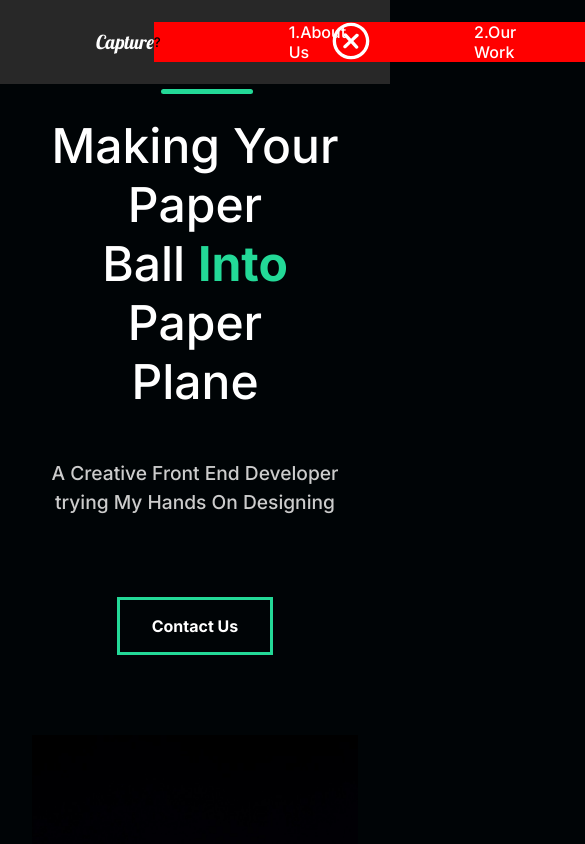
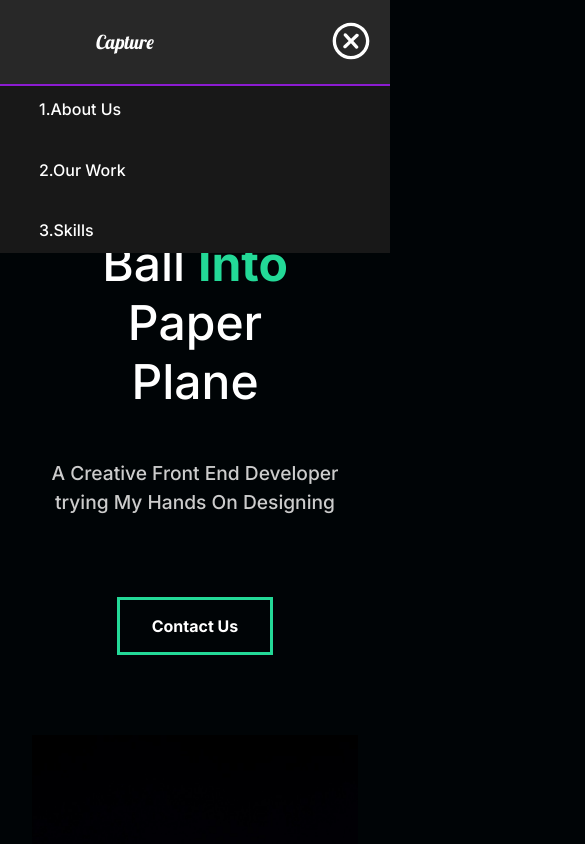
Before and after one commit to hrushi-thorat/react-portfolio, a React (Create React App) app: page / in a window 390 px wide. Both pictures are taken after a click on the icon 350 px from the left and 40 px from the top of the page. Shown: the top 844 px of the page, 585 px wide, since content can reach past the window. Built offline with nearby package versions, Linux system fonts and the light colour scheme.

Commit message:
adding hamberger menu for mobile

```diff
--- a/src/App.js
+++ b/src/App.js
@@ -4,7 +4,7 @@ import AboutUs from "./pages/AboutUs";
 import Skills from "./pages/Skills";
 import OurWork from "./pages/OurWork";
 import Nav from "./components/Nav";
-import MovieDetail from "./pages/movieDetails";
+
 // Import Styles
 import GlobalStyle from "./components/GlobalStyleComponents";
 // Import React Router
@@ -26,9 +26,7 @@ function App() {
           <Route path="/work" exact>
             <OurWork />
           </Route>
-          <Route path="/work/:id">
-            <MovieDetail />
-          </Route>
+
           <Route path="/contact">
             <Skills />
           </Route>
--- a/src/components/Burger.js
+++ /dev/null
@@ -1,47 +0,0 @@
-import React from "react";
-import styled from "styled-components";
-
-const Burger = () => {
-  return (
-    <>
-      <StyledBurger>
-        <div />
-        <div />
-        <div />
-      </StyledBurger>
-    </>
-  );
-};
-
-const StyledBurger = styled.div`
-  position: absolute;
-  pointer-events: none;
-  top: 5%;
-  right: 2%;
-  display: flex;
-  flex-direction: column;
-  justify-content: space-around;
-  width: 2rem;
-  height: 2rem;
-  background: transparent;
-  border: none;
-  cursor: pointer;
-  padding: 0;
-  z-index: 10;
-
-  &:focus {
-    outline: none;
-  }
-
-  div {
-    width: 2rem;
-    height: 0.25rem;
-    background: white;
-    border-radius: 10px;
-    transition: all 0.3s linear;
-    position: relative;
-    transform-origin: 1px;
-  }
-`;
-
-export default Burger;
--- a/src/components/MobileNavigation.js
+++ b/src/components/MobileNavigation.js
@@ -3,7 +3,7 @@ import { motion } from "framer-motion";
 import NavLinks from "./NavLinks";
 import { useState } from "react";
 //hamberger menu icon
-import Burger from "./Burger";
+
 import { CgMenuRound } from "react-icons/cg";
 import { CgCloseO } from "react-icons/cg";
 const MobileNavigation = () => {
@@ -24,10 +24,13 @@ const MobileNavigation = () => {
       <CgCloseO onClick={toggle} size="40px" color="white" />
     </BurgerMEnu>
   );
+
+  const CloseMobileMenu = () => setOpen(false);
   return (
     <MobileNavigationDiv>
-      {open ? closeIcon : hambergerIcon}?{/* <Burger onClick={toggle} /> */}
-      {open && <NavLinks />}
+      {open ? closeIcon : hambergerIcon}
+
+      {open && <NavLinks isMobile={true} CloseMobileMenu={CloseMobileMenu} />}
     </MobileNavigationDiv>
   );
 };
@@ -39,7 +42,6 @@ const MobileNavigationDiv = styled(motion.div)`
   display: none;
   @media (max-width: 990px) {
     display: flex;
-    background: red;
     align-items: center;
   }
 `;
--- a/src/components/Nav.js
+++ b/src/components/Nav.js
@@ -28,14 +28,33 @@ const StyledNav = styled.nav`
   align-items: center;
   padding: 1rem 6rem;
   background: #282828;
+  @media (max-width: 990px) {
+    opacity: 1;
+  }
   a {
     text-decoration: none;
     color: white;
+    @media (max-width: 990px) {
+      :hover {
+        color: #8c1cd1;
+      }
+    }
   }
   ul {
     list-style: none;
     display: flex;
     justify-content: space-between;
+    @media (max-width: 990px) {
+      flex-direction: column;
+      position: absolute;
+      top: 10vh;
+      right: 0;
+      width: 100%;
+      height: 20vh;
+      background: #181818;
+      border-top: 2px solid #8c1cd1;
+      padding: 0.8rem 0rem;
+    }
   }
   #logo {
     font-size: 1.2rem;
@@ -45,6 +64,9 @@ const StyledNav = styled.nav`
   li {
     padding-left: 8rem;
     position: relative;
+    @media (max-width: 990px) {
+      padding-left: 10%;
+    }
   }
 `;
 
@@ -57,8 +79,8 @@ const Line = styled(motion.div)`
   left: 60%;
   border-radius: 6rem;
 
-  @media (max-width: 1300px) {
-    left: 0%;
+  @media (max-width: 990px) {
+    display: none;
   }
 `;
 export default Nav;
--- a/src/components/NavLinks.js
+++ b/src/components/NavLinks.js
@@ -2,36 +2,53 @@ import React from "react";
 import styled from "styled-components";
 import { Link } from "react-router-dom";
 import { motion } from "framer-motion";
-import Navigation from "./Navigation";
 import { useLocation } from "react-router";
-const NavLinks = () => {
+const NavLinks = (props) => {
+  const animateFrom = { opacity: 0, y: -40 };
+  const animateto = { opacity: 1, y: 0 };
+
   const { pathname } = useLocation();
   return (
     <ul>
-      <li>
+      <motion.li
+        initial={animateFrom}
+        animate={animateto}
+        transition={{ delay: 0.05 }}
+        onClick={() => props.isMobile && props.CloseMobileMenu()}
+      >
         <Link to="/">1.About Us</Link>
         <Line
           transition={{ duration: 0.75 }}
           initial={{ width: "0%" }}
           animate={{ width: pathname === "/" ? "50%" : "0%" }}
         />
-      </li>
-      <li>
+      </motion.li>
+      <motion.li
+        initial={animateFrom}
+        animate={animateto}
+        transition={{ delay: 0.1 }}
+        onClick={() => props.isMobile && props.CloseMobileMenu()}
+      >
         <Link to="/work">2.Our Work</Link>
         <Line
           transition={{ duration: 0.75 }}
           initial={{ width: "0%" }}
           animate={{ width: pathname === "/work" ? "50%" : "0%" }}
         />
-      </li>
-      <li>
+      </motion.li>
+      <motion.li
+        initial={animateFrom}
+        animate={animateto}
+        transition={{ delay: 0.15 }}
+        onClick={() => props.isMobile && props.CloseMobileMenu()}
+      >
         <Link to="/contact">3.Skills</Link>
         <Line
           transition={{ duration: 0.75 }}
           initial={{ width: "0%" }}
           animate={{ width: pathname === "/contact" ? "50%" : "0%" }}
         />
-      </li>
+      </motion.li>
     </ul>
   );
 };
@@ -43,9 +60,9 @@ const Line = styled(motion.div)`
   bottom: -80%;
   left: 60%;
   border-radius: 6rem;
-
-  @media (max-width: 1300px) {
-    left: 0%;
+  @media (max-width: 990px) {
+    display: none;
   }
 `;
+
 export default NavLinks;
```
